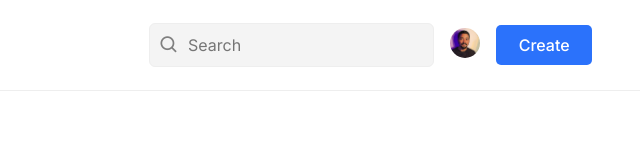
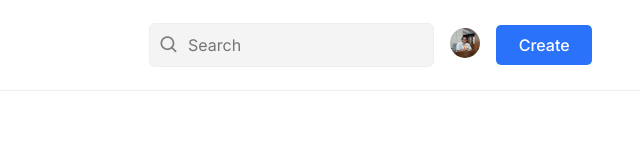
Before and after one commit to Evavic44/responsive-navbar-with-dropdown, a plain HTML site: page index.html in a window 1280 px wide. Shown: the full height of the page, 640-1280 px from the left. Drawn offline with nearby package versions, Linux system fonts and the light colour scheme.

Commit message:
Add files via upload

```diff
--- a/index.html
+++ b/index.html
@@ -9,7 +9,7 @@
       href="https://unpkg.com/boxicons@2.1.4/css/boxicons.min.css"
       rel="stylesheet"
     />
-    <title>Navigation Bar with Propdown Menu</title>
+    <title>Avani Kulkarni Menu</title>
   </head>
   <body>
     <header id="nav-menu" aria-label="navigation bar">
@@ -172,7 +172,7 @@
 
             <a href="#profile">
               <img
-                src="/assets/images/user.jpg"
+                src="/assets/images/user.jpeg"
                 width="30"
                 height="30"
                 alt="user image"
```
